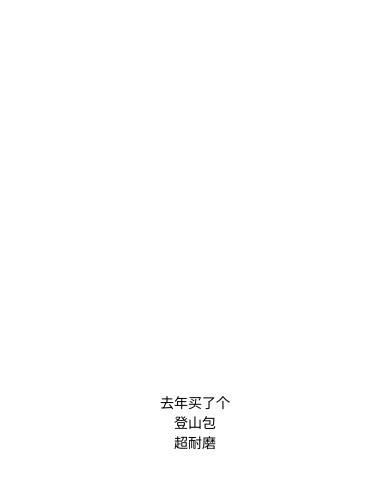
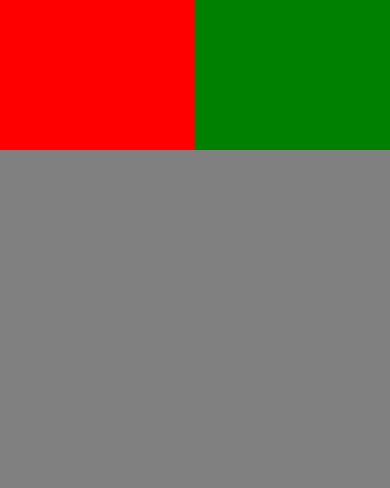
Before and after one commit to kk412027247/first_app-2, a React Native app: screen / in a window 390 px wide. Shown: the top 488 px of the page. Built offline with nearby package versions, Linux system fonts and the light colour scheme.

Commit message:
flex盒模型

```diff
--- a/App.js
+++ b/App.js
@@ -1,14 +1,14 @@
 import React from 'react';
-import { StyleSheet, Text, View } from 'react-native';
+import { AppRegistry,StyleSheet, View } from 'react-native';
 
-export default class App extends React.Component {
+export default class FlexBox extends React.Component {
   render() {
     return (
       <View style={styles.container}>
-        <Text>去年买了个</Text>
-        <Text>登山包</Text>
-        <Text>超耐磨</Text>
+        <View style={styles.view1} />
+        <View style={styles.view2}/>
       </View>
+
     );
   }
 }
@@ -16,8 +16,26 @@ export default class App extends React.Component {
 const styles = StyleSheet.create({
   container: {
     flex: 1,
-    backgroundColor: '#fff',
-    alignItems: 'center',
-    justifyContent: 'center',
+    backgroundColor:'gray' ,
+    flexDirection:'row',//设置子组建横向排列，默认是纵向排列
+    //flexWrap:'wrap', //设置子组建溢出的时候换行，默认不换行
+    //justifyContent:'center',//子组建的水平位置
+    //alignItems:'center',//子组建垂直位位置
   },
+  view1:{
+    flex:1, //设置组建大小 1就是100%
+    height:150,
+    width:150,
+    backgroundColor:'red',
+  }  ,
+  view2:{
+    flex:1,
+    height:150,
+    width:150,
+    backgroundColor:'green' ,
+    //alignSelf:'center',//设置自身垂直位置
+
+  }
 });
+
+AppRegistry.registerComponent('FlexBox',()=> FlexBox);
--- a/app.json
+++ b/app.json
@@ -1,5 +1,11 @@
 {
   "expo": {
-    "sdkVersion": "20.0.0"
+    "sdkVersion": "20.0.0",
+    "ios": {
+      "bundleIdentifier": "com.yourcompany.yourappname"
+    },
+    "android": {
+      "package": "com.yourcompany.yourappname"
+    }
   }
 }
```
